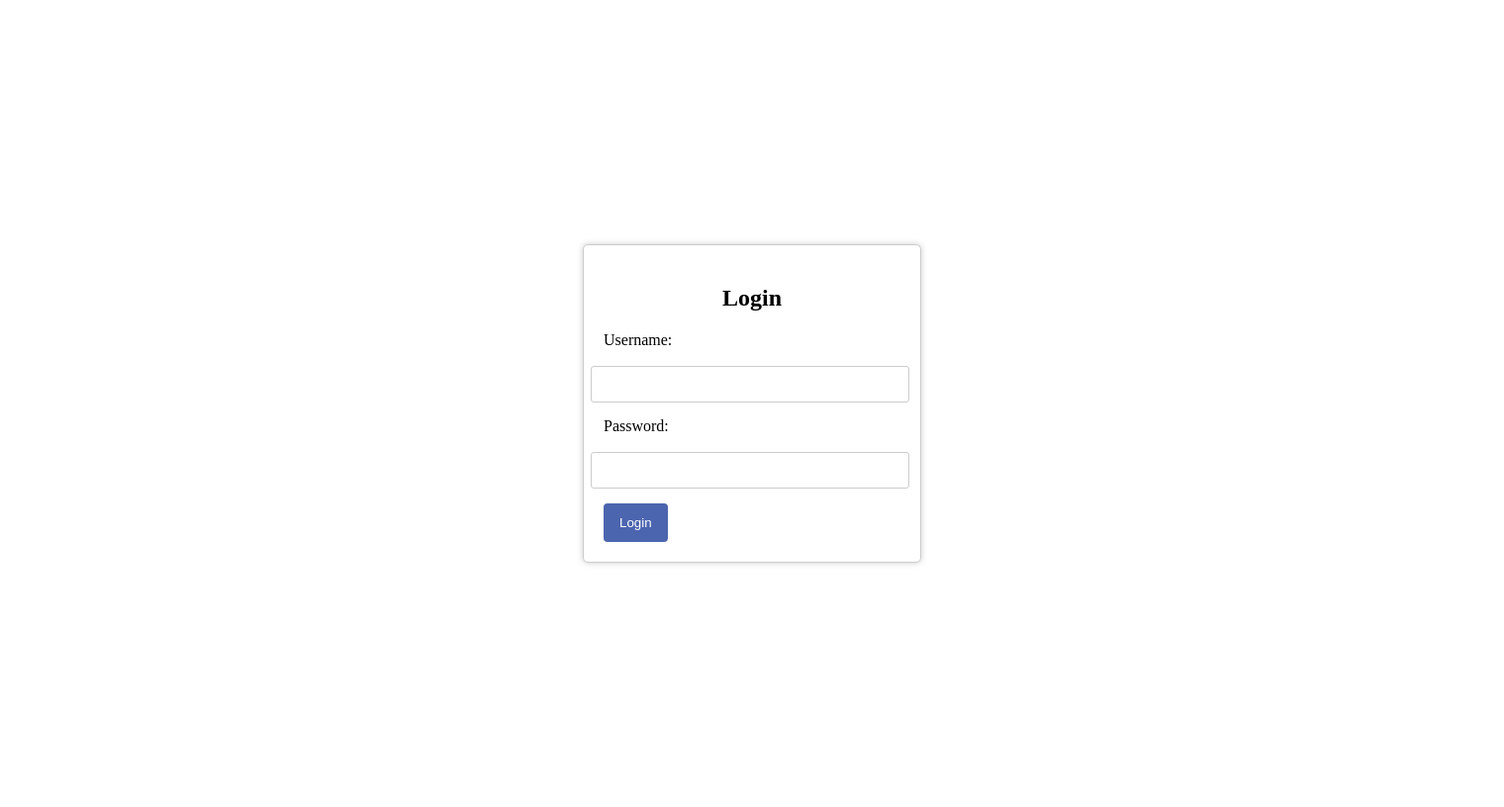
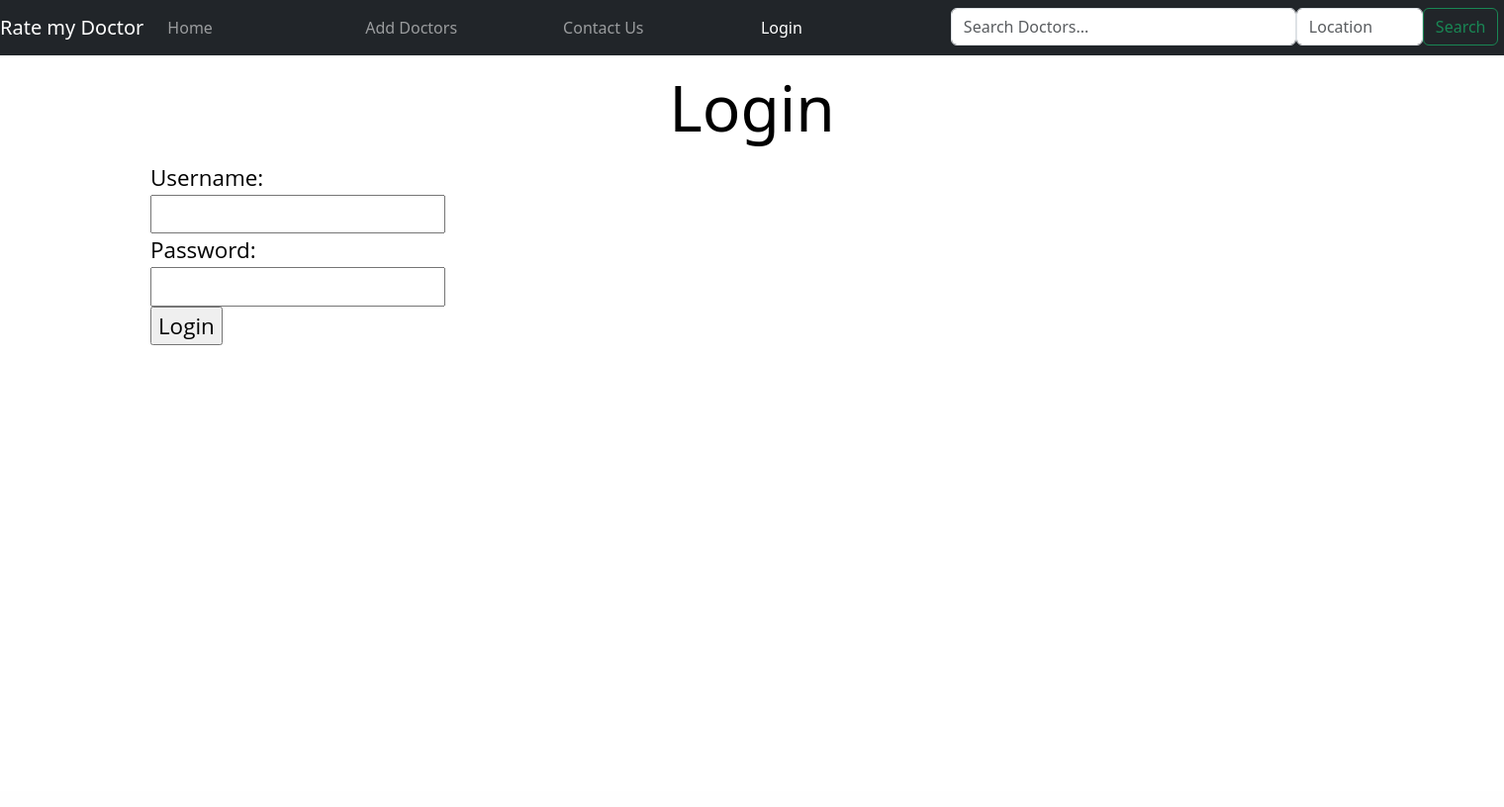
Before and after one commit to vivelaviet/RateMyDoctor, a PHP site: page /Login.php in a window 1520 px wide. Shown: the whole page at 99% size. After the commit the page ends 349 px from the top, so only its background shows below. Run offline with PHP 8.4, Linux system fonts and the light colour scheme.

Commit message:
headings update

```diff
--- a/Login.php
+++ b/Login.php
@@ -1,61 +1,69 @@
 <!DOCTYPE html>
-<html>
+<html lang="en">
+
 <head>
-	<title>Login Page</title>
-	<style>
-		body {
-			display: flex;
-			justify-content: center;
-			align-items: center;
-			height: 100vh;
-		}
+    <meta charset="UTF-8">
+    <meta http-equiv="X-UA-Compatible" content="IE=edge">
+    <meta name="viewport" content="width=device-width, initial-scale=1.0">
+    <link href="https://cdn.jsdelivr.net/npm/bootstrap@5.3.0-alpha3/dist/css/bootstrap.min.css" rel="stylesheet" integrity="sha384-KK94CHFLLe+nY2dmCWGMq91rCGa5gtU4mk92HdvYe+M/SXH301p5ILy+dN9+nJOZ" crossorigin="anonymous">
+    <link rel="stylesheet" type="text/css" href="style.css">
+    <title>Home</title>
 
-		form {
-			width: 300px;
-			padding: 20px;
-			border: 1px solid #ccc;
-			border-radius: 5px;
-			background-color: #fff;
-			box-shadow: 0 0 6px #ccc;
-		}
+</head>
+<header>
+    <nav class="navbar navbar-expand-lg navbar-dark bg-dark">
+        <a class="navbar-brand" href="#">Rate my Doctor</a>
+        <button class="navbar-toggler" type="button" data-toggle="collapse" data-target="#navbarNavAltMarkup" aria-controls="navbarNavAltMarkup" aria-expanded="false" aria-label="Toggle navigation">
+          <span class="navbar-toggler-icon"></span>
+        </button>
+        <div class="collapse navbar-collapse" id="navbarNavAltMarkup">
+          <div class="navbar-nav">
+            <div class="row">
+                <div class="col">
+                    <a class="nav-item nav-link" href="/index.php">Home</a>
+                </div>
+                <div class="col">
+                    <a class="nav-item nav-link" href="/adddoctors.php">Add Doctors</a>
+                </div>
+                <div class="col">
+                    <a class="nav-item nav-link" href="/contact.php">Contact Us</a>
+                </div>
+                <div class="col">
+                    <a class="nav-item nav-link active" href="/login.php">Login</a>
+                </div>
+                <div class="col">
 
-		h2 {
-			text-align: center;
-		}
+                    <form class="form-inline" style="white-space:nowrap;">
+                        <div class="col-md-auto">
+                            <input class="form-control mr-sm-2" type="search" size="30" placeholder="Search Doctors..." aria-label="Search">
+                        </div>
+                        <div class="col-md-auto">
+                            <input class="form-control mr-sm-2" type="search" size="6" placeholder="Location" aria-label="Search">
+                        </div>
+                        <div class="col">
+                            <button class="btn btn-outline-success my-2 my-sm-0" type="submit">Search</button>
+                        </div>
+                    </form>
 
-		label {
-			display: block;
-			margin-bottom: 17px;
-		}
-		input[type="submit"] {
-			background-color: #4c65af;
-			color: #fff;
-			border: none;
-			padding: 12px 16px;
-			border-radius: 4px;
-			cursor: pointer;
-		}
-		input[type="text"],
-		input[type="password"] {
-			width: 100%;
-			padding: 10px;
-			border: 1px solid #ccc;
-			border-radius: 3px;
-			margin-bottom: 15px;
-		}
+                </div>
 
-	</style>
-</head>
+          </div>
+        </div>
+      </nav>
+</header>
 <body>
+    <h1>Login</h1>
 	<form>
-		<h2>Login</h2>
-		<label for="username">Username:</label>
-		<input style="margin-left:-13px" type="text" id="username" name="username">
 
-		<label for="password">Password:</label>
-		<input style="margin-left:-13px" type="password" id="password" name="password">
+        <p>
+            <label for="username">Username:</label>
+            <input type="text" id="username" name="username">
 
-		<input type="submit" value="Login">
+            <label for="password">Password:</label>
+            <input type="password" id="password" name="password">
+
+            <input type="submit" value="Login">
+        </p>
 	</form>
 </body>
 </html>
--- a/style.css
+++ b/style.css
@@ -11,7 +11,9 @@
     margin: 1%;
 }
 
-
+.tabledis {
+display: table; /* 2. display flex to the rescue */
+}
 
 form {
     display: flex; /* 2. display flex to the rescue */
```
Also changed, not shown: adddoctors.php (+23 -20 lines), contact.php (+23 -4 lines).
